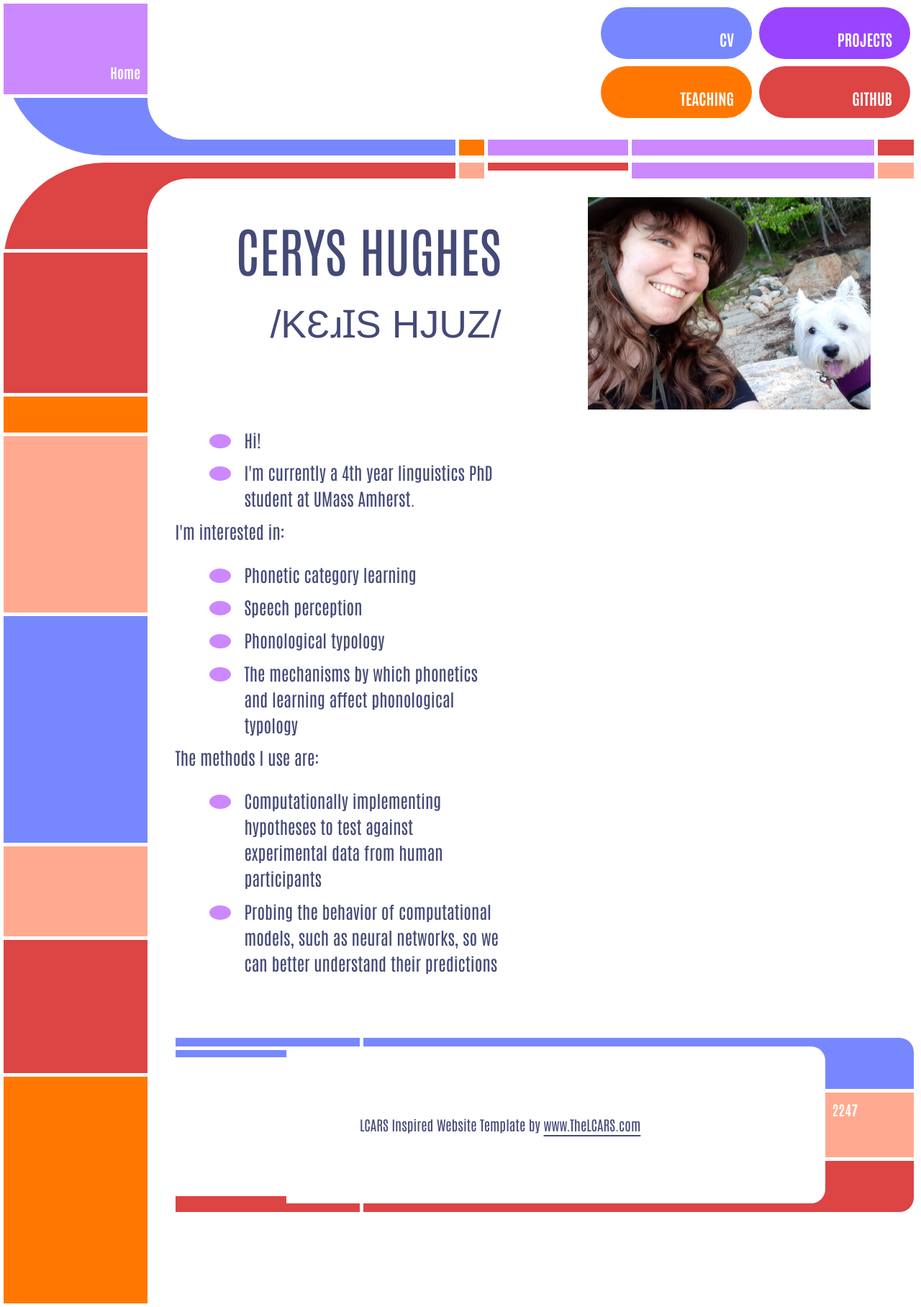
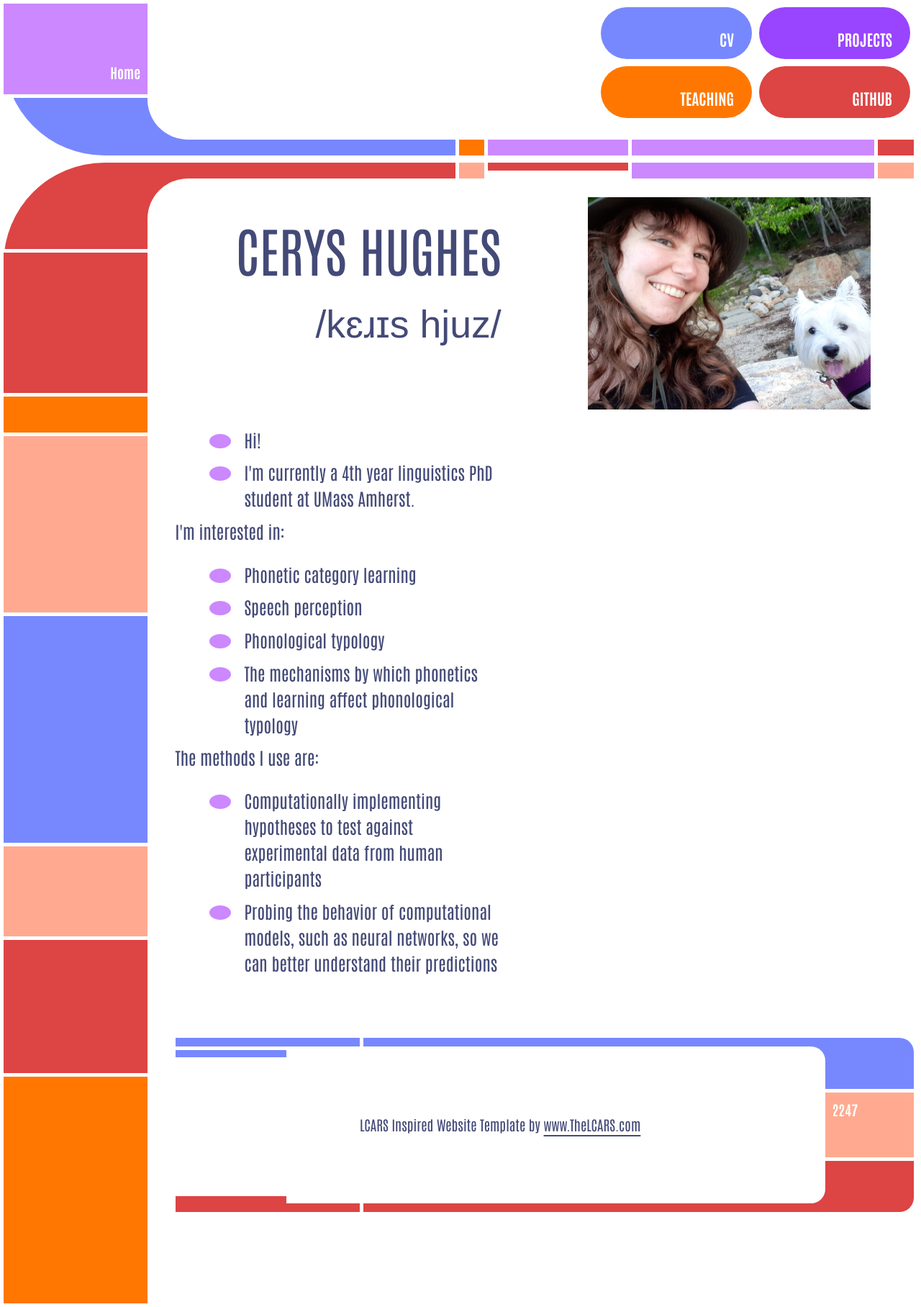
Before and after one commit to ceryshughes/ceryshughes.github.io, a Jekyll site: the page built from index.markdown, in a window 1280 px wide. Shown: the whole page at 72% size. Built offline with Jekyll 4.4.1, drawn with Linux system fonts in a browser that asks for light colours.

Commit message:
fixing ipa font

```diff
--- a/assets/lcars-ultra-classic-light.css
+++ b/assets/lcars-ultra-classic-light.css
@@ -1411,17 +1411,20 @@ article > *:first-child {
 	margin-top: 0;
 }
 
+
+
 h1, h2, h3	{
 	margin-top: 1.15rem;
 	margin-bottom: 1rem;
 	font-weight: normal;
 	line-height: 1.2;
-	text-transform: uppercase;
+
 }
 
 h1	{
 	font-size: clamp(2rem, 1.04rem + 3.84vw, 3.2rem);
 	text-align: right;
+	text-transform: uppercase;
 }
 
 h2	{
```
